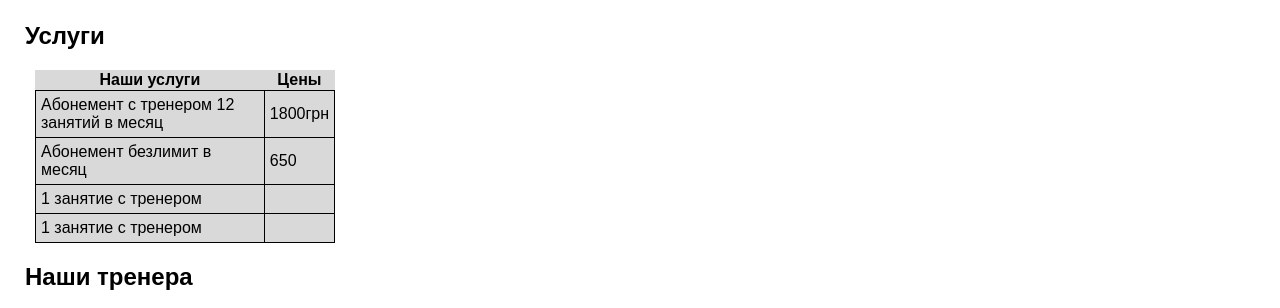
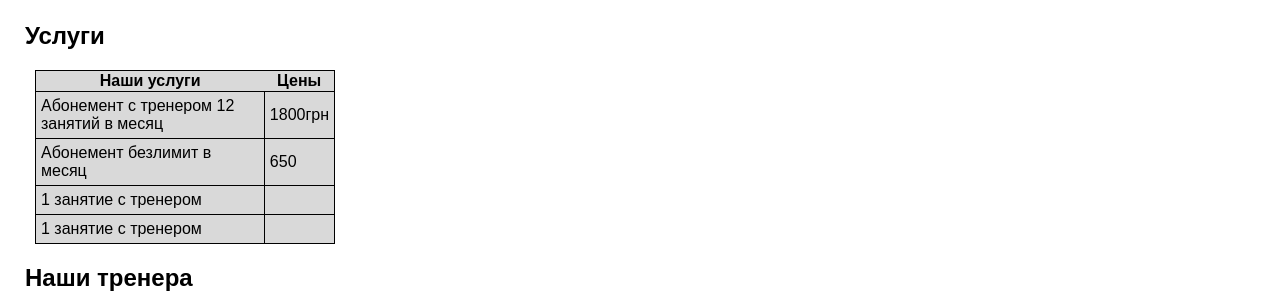
Before and after one commit to dmytrolgk/site1, a plain HTML site: page index.html in a window 1280 px wide. Shown: the part 486-794 px from the top of the page. Drawn offline with Linux system fonts and the light colour scheme; grey boxes are pictures that could not be loaded.

Commit message:
Update style.css

```diff
--- a/style.css
+++ b/style.css
@@ -34,8 +34,10 @@
 table {
     background-color: #D9D9D9;
     border-collapse: collapse;
+    border: 1px solid #000;
     width: 300px;
     margin: 10px;
+
 }
 
 td {
```
